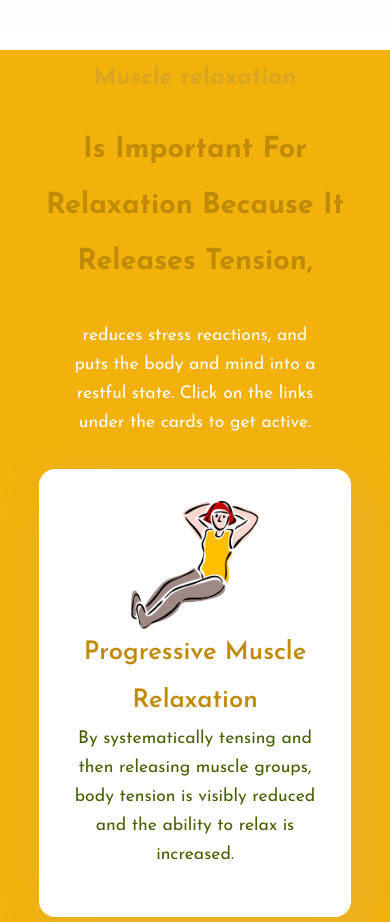
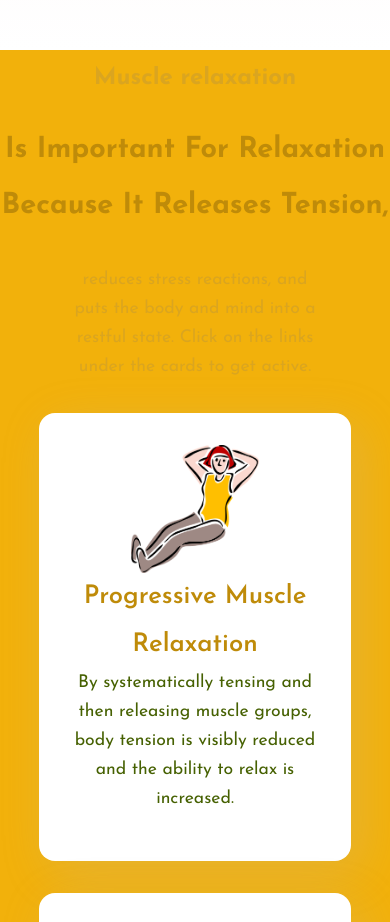
Before and after one commit to RALBERSME/myRelaxation, a Next.js app: page / in a window 390 px wide. Shown: the part 5460-6382 px from the top of the page. Built offline with nearby package versions, Linux system fonts and the light colour scheme.

Commit message:
color changed

```diff
--- a/src/components/Muscle/Muscle.css
+++ b/src/components/Muscle/Muscle.css
@@ -55,13 +55,11 @@
   .musc-wrapper {
     padding-top: 1rem;
   }
-  .musc-head .tag {
+  .musc-head .tag,
+  .musc-head .text {
     color: goldenrod;
   }
-  .musc-head .title {
-    padding-left: 15px;
-    padding-right: 15px;
-  }
+
   .musc-features {
     flex-direction: column;
   }
```
